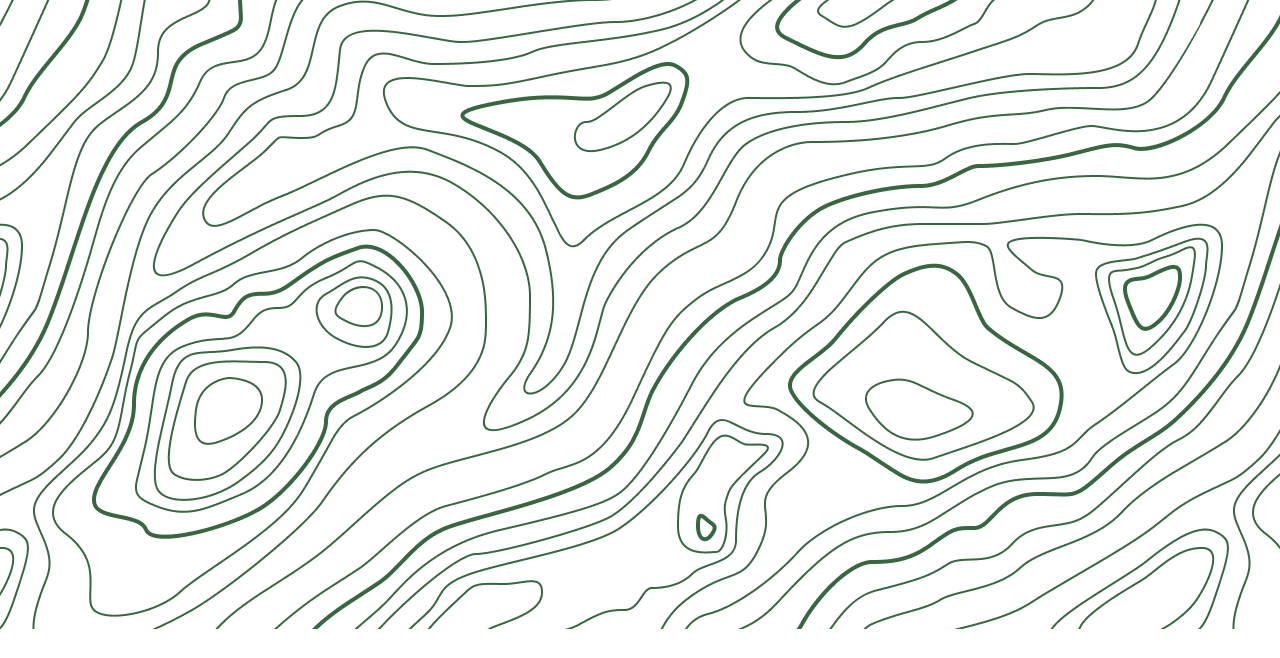
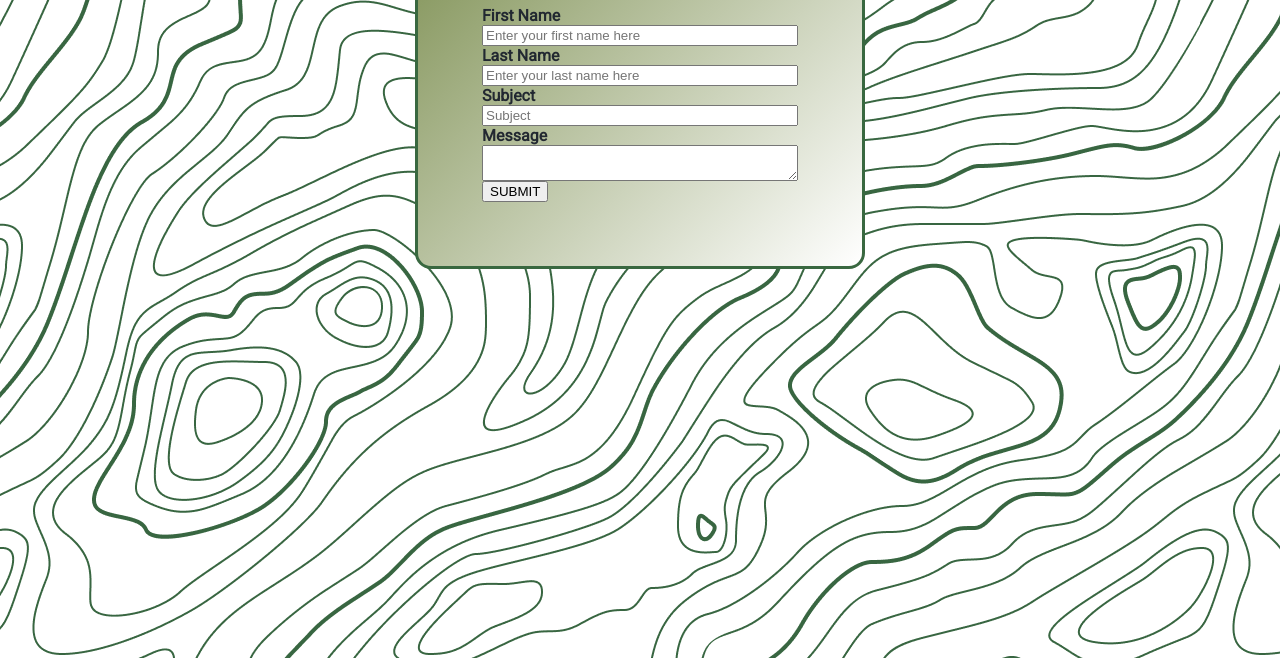
Before and after one commit to alcode111/basic-form, a plain HTML site: page index.html in a window 1280 px wide. Shown: the part 192-850 px from the top of the page. Before the commit the page ends 821 px from the top, so only its background shows below. Drawn offline with Linux system fonts and the light colour scheme.

Commit message:
Add styles to the container and form elements (label, input, textarea)

```diff
--- a/index.css
+++ b/index.css
@@ -11,3 +11,17 @@ body {
     color: #222831;
     background-image: url(image/Pattern2.png)
 }
+
+.container {
+    max-width: 450px;
+    margin: 50px auto;
+    padding: 64px;
+    border: 3px solid #396840;
+    border-radius: 16px;
+    background: linear-gradient(135deg, #768948, white);
+}
+
+label, input, textarea {
+    display: block;
+    width: 100%;
+}
```
